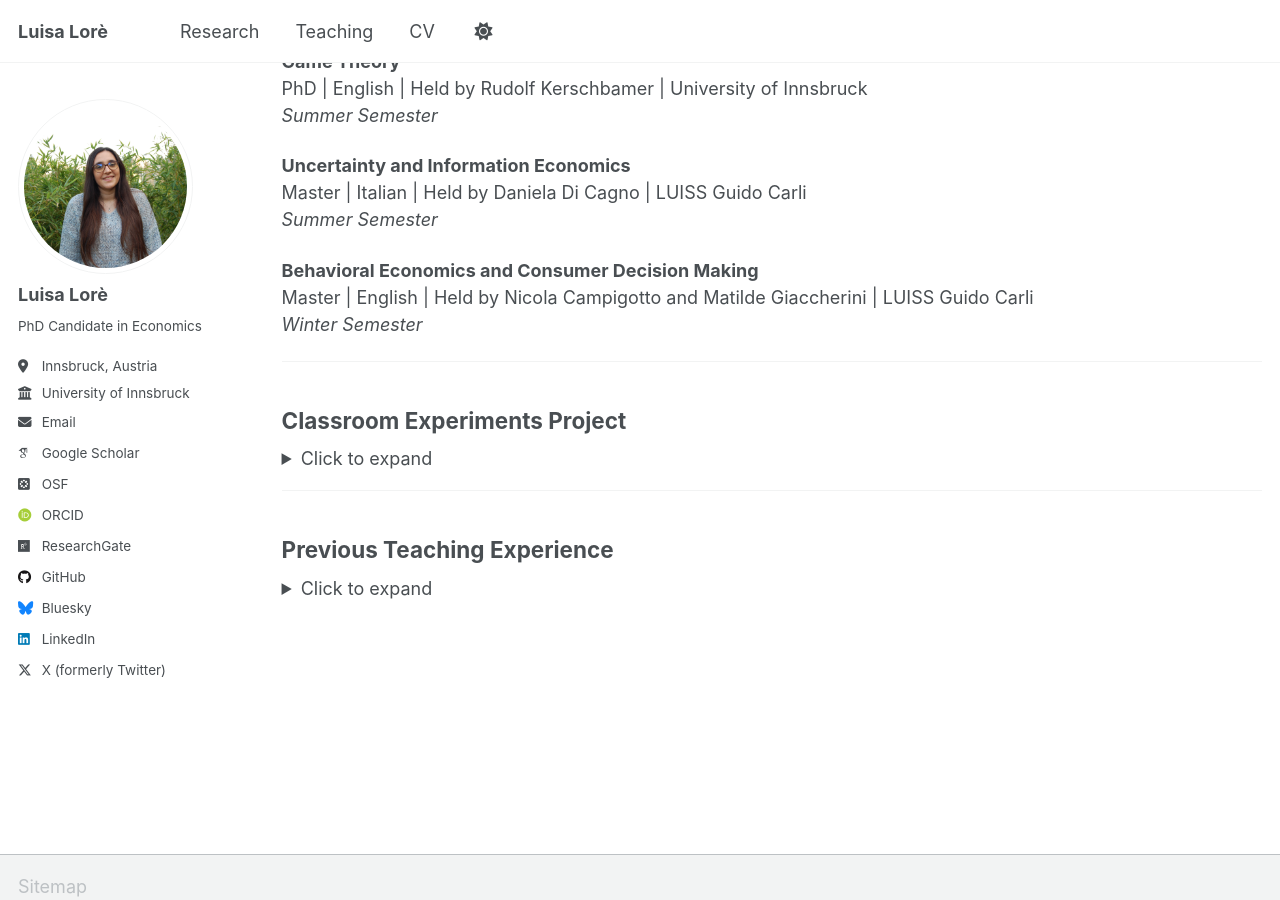
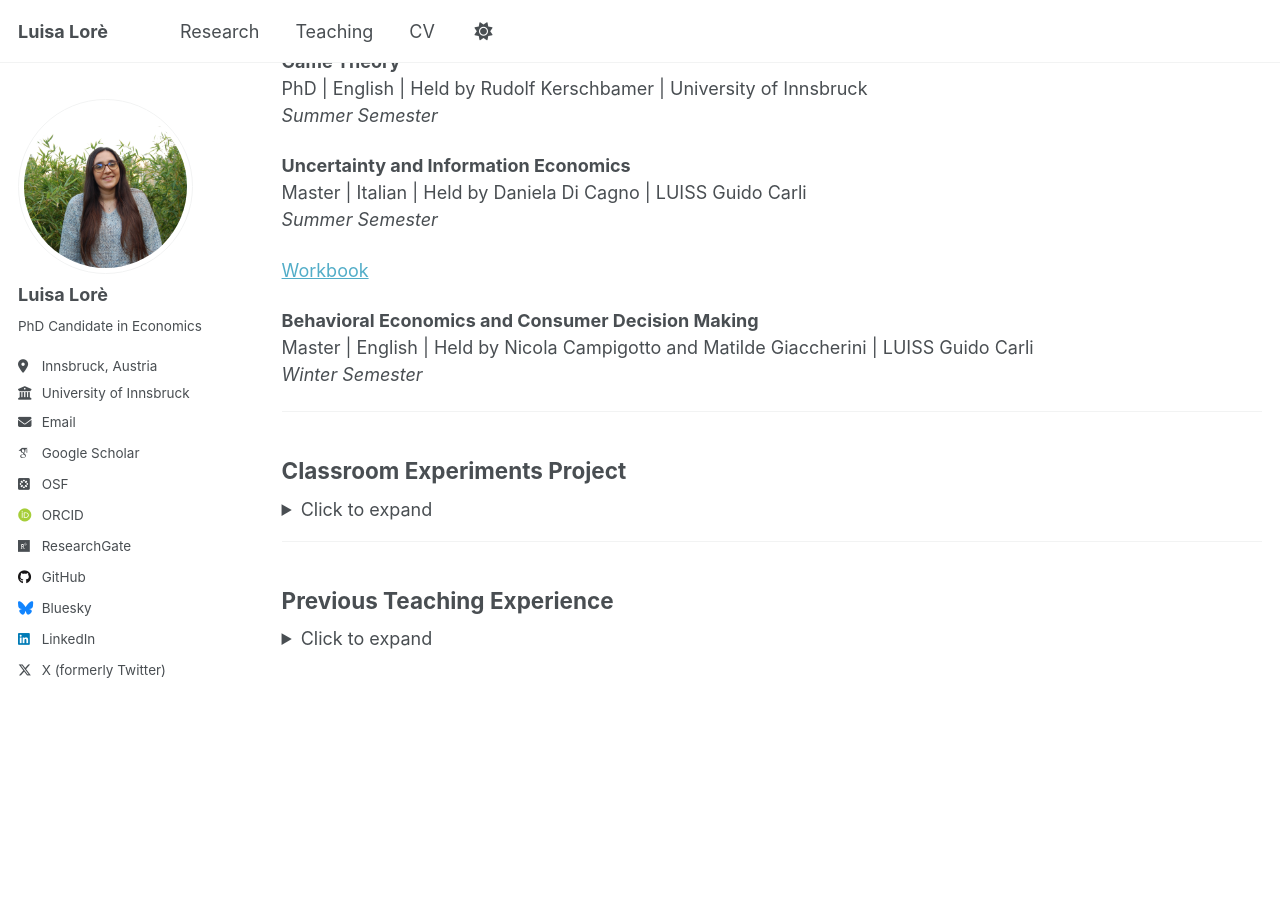
Before and after one commit to LuisaLore/luisalore, a Jekyll site: the page built from _pages/teaching.md, in a window 1280 px wide and 900 px high, scrolled down 1326 px. Built offline with Jekyll 4.4.1, drawn with Linux system fonts in a browser that asks for light colours; some web fonts are replaced; a script that is not in the unit is left out.

Commit message:
Update teaching.md

```diff
--- a/_pages/teaching.md
+++ b/_pages/teaching.md
@@ -62,6 +62,7 @@ PhD | English | Held by Rudolf Kerschbamer | University of Innsbruck<br>
 **Uncertainty and Information Economics**<br>
 Master | Italian | Held by Daniela Di Cagno | LUISS Guido Carli<br>
 *Summer Semester*
+<p><a href="{{ site.baseurl }}/files/LUISS_EconInfo_2024.pdf">Workbook</a></p>
 
 **Behavioral Economics and Consumer Decision Making**<br>
 Master | English | Held by Nicola Campigotto and Matilde Giaccherini | LUISS Guido Carli<br>
@@ -95,7 +96,8 @@ Bachelor | Italian | University of Rome Tor Vergata<br>
 
 <p><strong>Uncertainty and Information Economics</strong><br>
 Master | Italian | Held by Daniela Di Cagno | LUISS Guido Carli<br>
-<em>Summer 2023</em></p>
+<em>Summer 2023</em>
+<a href="{{ site.baseurl }}/files/LUISS_EconInfo_2023.pdf">Workbook</a></p>
 
 <p><strong>Microeconomics</strong><br>
 Bachelor | English | Held by Lorenzo Spadoni | LUISS Guido Carli<br>
```
